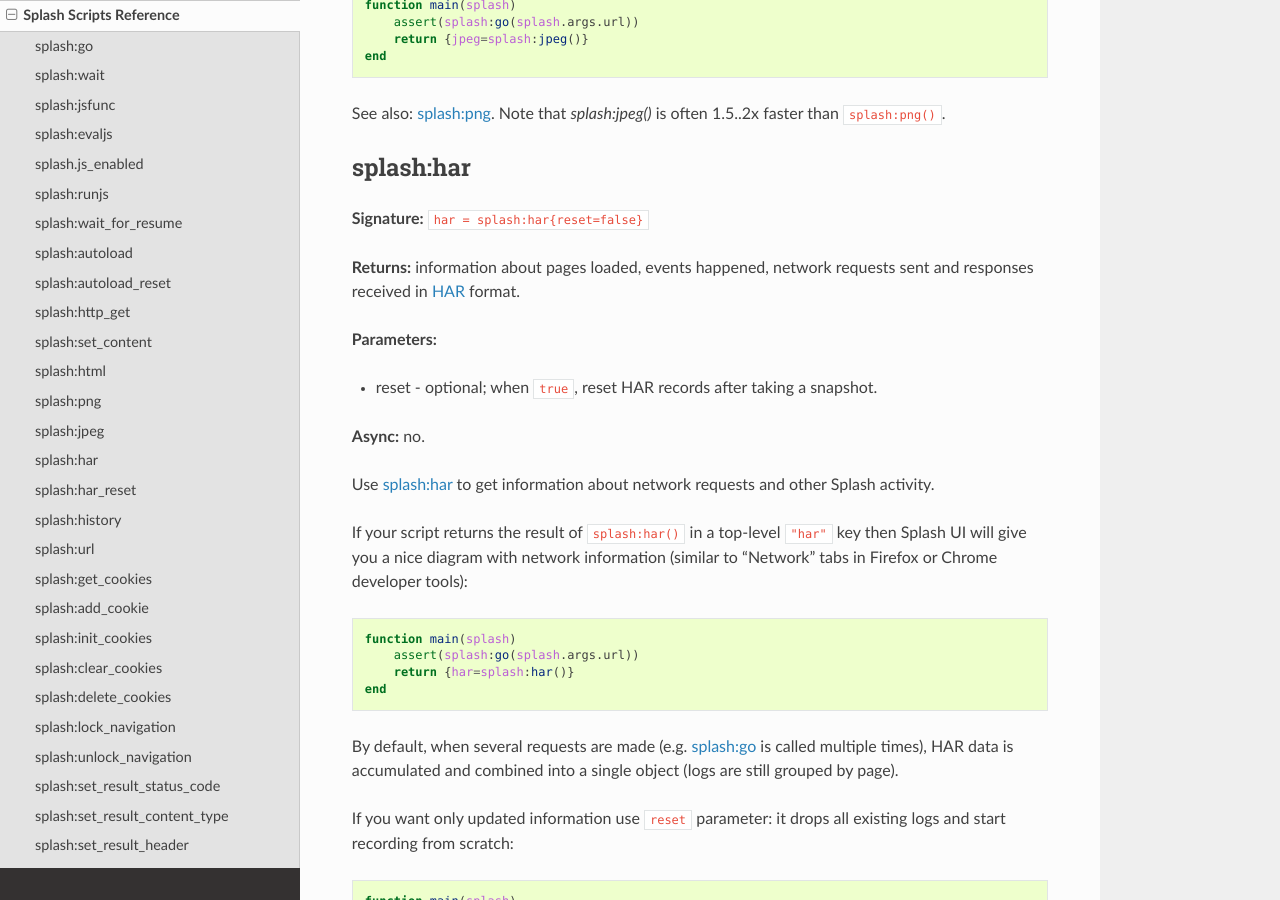
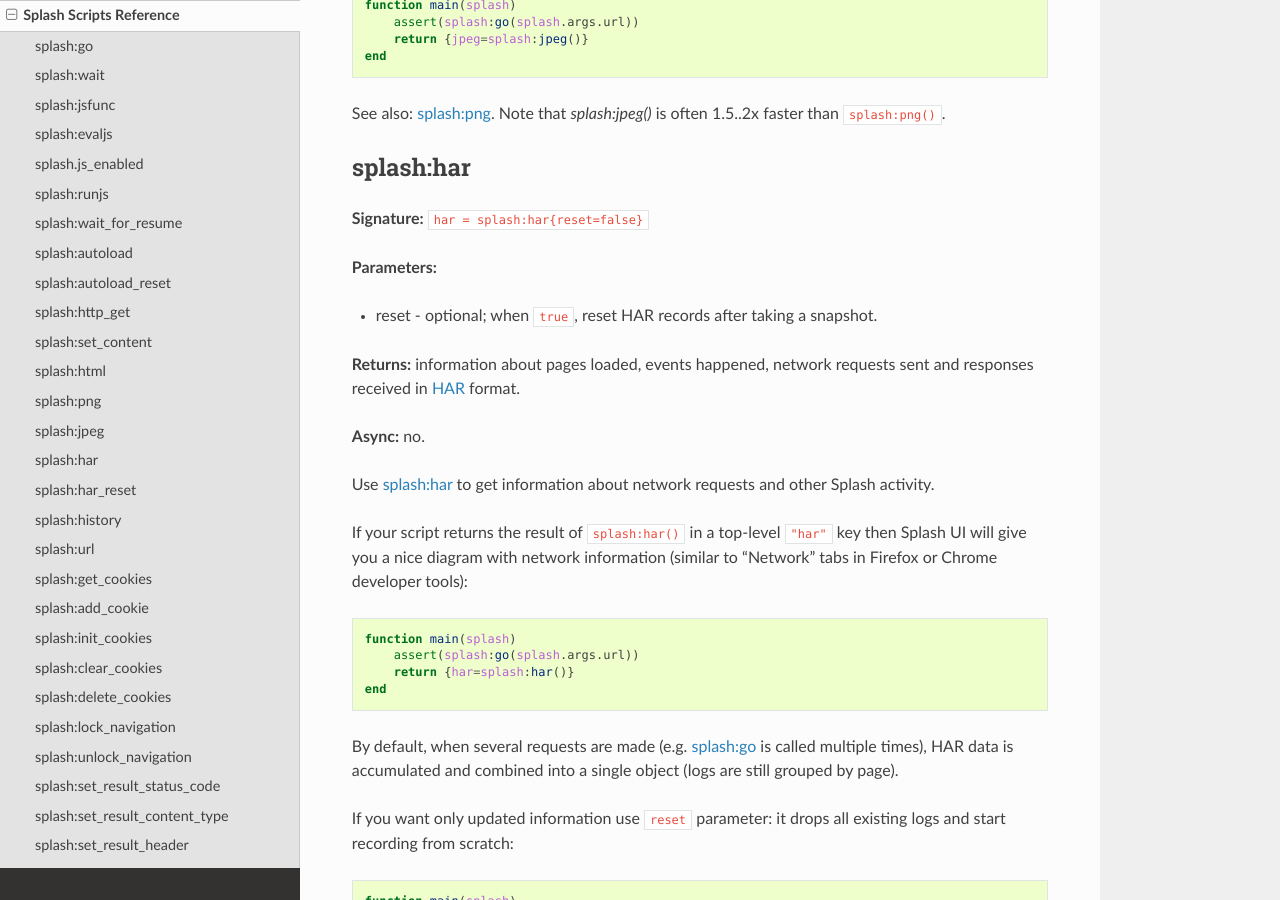
Before and after one commit to scrapinghub/splash, a Sphinx documentation site: the page built from docs/scripting-ref.rst, in a window 1280 px wide and 900 px high, scrolled down 19141 px. Built offline with Sphinx 7.4.7 and the Read the Docs theme 2.0.0, drawn with Linux system fonts in a browser that asks for light colours.

```diff
--- a/docs/scripting-ref.rst
+++ b/docs/scripting-ref.rst
@@ -1035,12 +1035,12 @@ splash:har
 
 **Signature:** ``har = splash:har{reset=false}``
 
+**Parameters:**
+
+* reset - optional; when ``true``, reset HAR records after taking a snapshot.
+
 **Returns:** information about pages loaded, events happened,
 network requests sent and responses received in HAR_ format.
-
-**Parameters:**
-
-* reset - optional; when ``true``, reset HAR records after taking a snapshot.
 
 **Async:** no.
 
```
Also changed, not shown: 1 other file.
